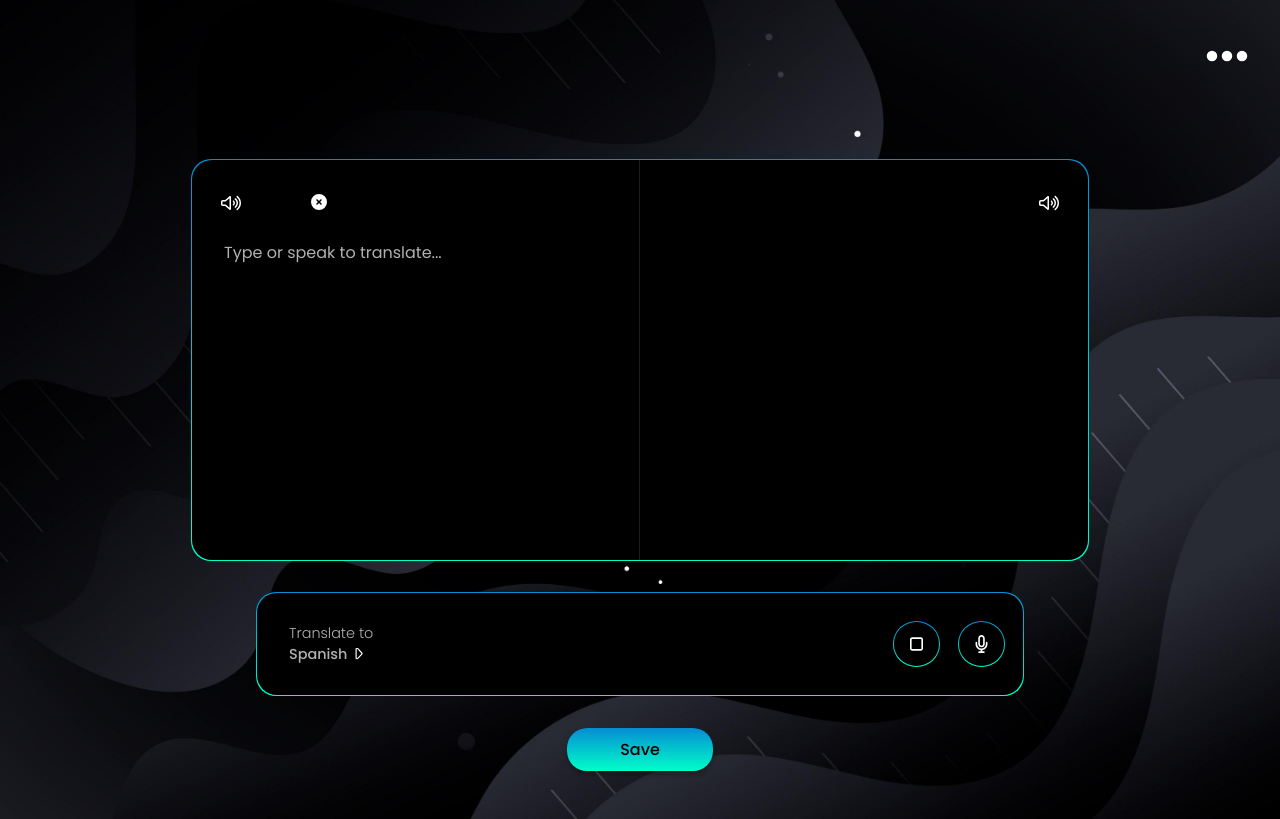
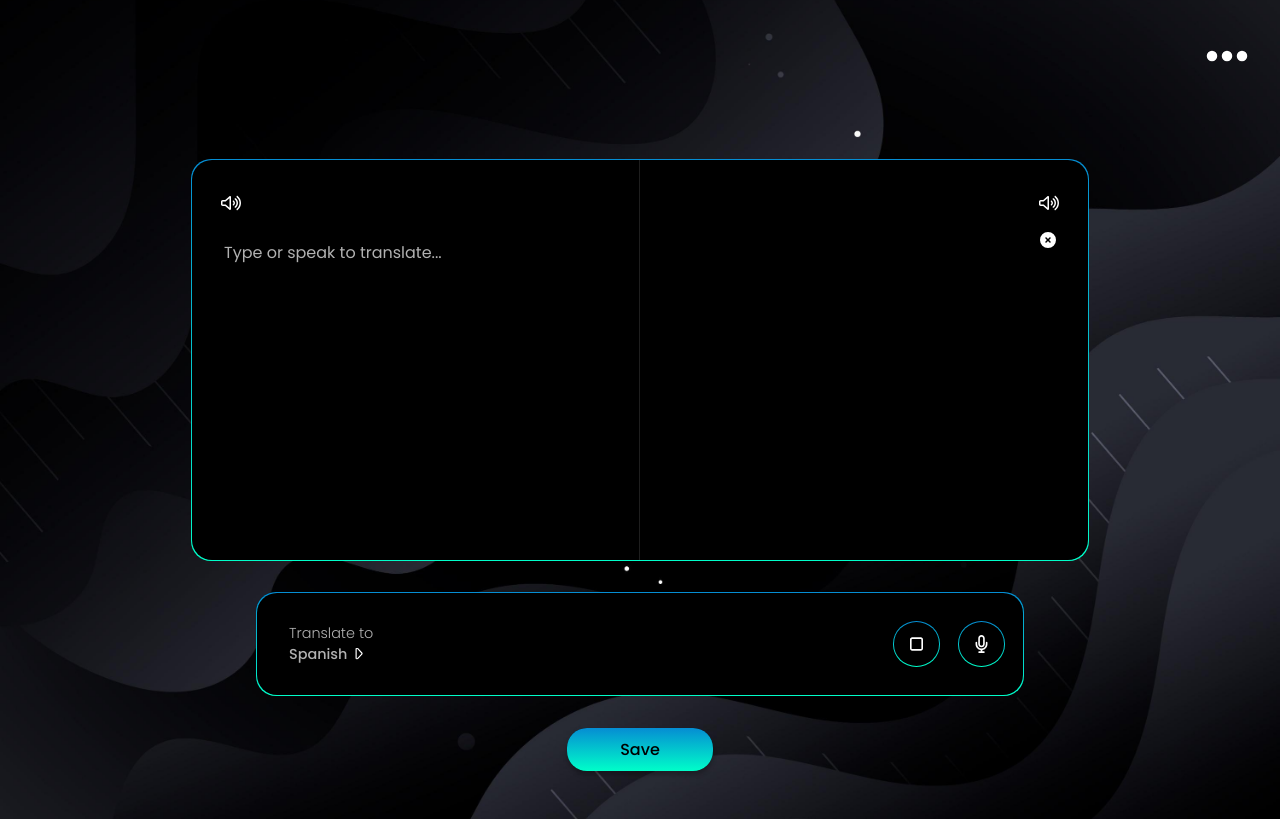
Before and after one commit to christiangarcia-dev/brainstation-capstone-client, a React (Create React App) app: page /translate in a window 1280 px wide. Built offline with nearby package versions, Linux system fonts and the light colour scheme; no server answers.

Commit message:
clear icon restyled on translate component

```diff
--- a/src/components/TranslationForm.js/TranslationForm.scss
+++ b/src/components/TranslationForm.js/TranslationForm.scss
@@ -37,12 +37,8 @@
         cursor: pointer;
 
         @include tablet {
-            top: 2.1rem;
-            right: 4.5rem;
-        }
-
-        @include desktop {
-            right: 47.55rem;
+            top: 4.5rem;
+            right: 32px;
         }
     }
 
```
